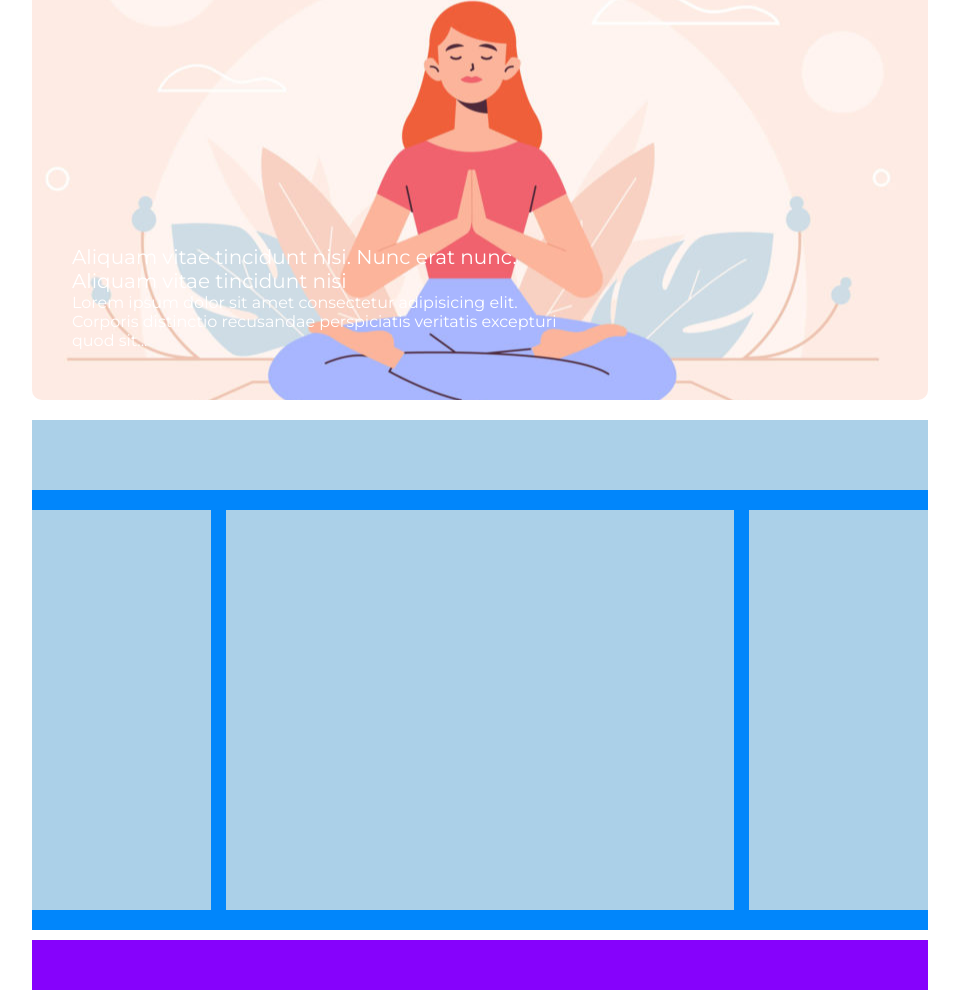
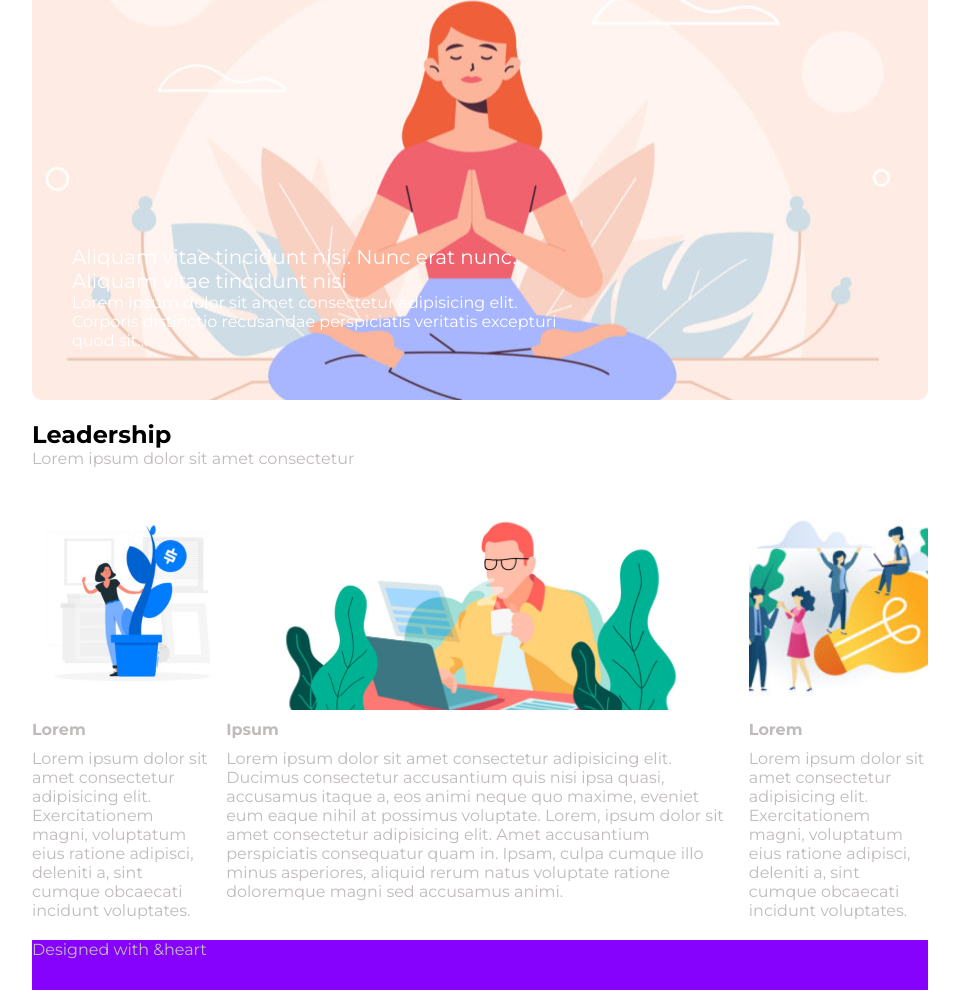
Before and after one commit to EmanuelaMocci/htmlcss-wp, a plain HTML site: page index.html in a window 1280 px wide. Shown: the part 192-1192 px from the top of the page, without its empty margins (160-1119 px from the left). Drawn offline with Linux system fonts and the light colour scheme.

Commit message:
Aggiunta sezione main

```diff
--- a/css/style.css
+++ b/css/style.css
@@ -70,20 +70,39 @@ a{
 .titolo-hero{
     font-size: 20px;
 }
+
 /* Main-section inferiore */
-.blue-sfondo{
-    background-color: #0186FB;
+.intestazione{;
+    height: 70px;
+    margin-top: 20px;
 }
 
-.intestazione{
-    background-color: #ABD0E8;
-    height: 70px;
+h2{
+    color: black;
 }
 
+h4{
+    padding: 10px 0;
+}
+.immagine-main{
+    height: 200px;
+    background-size: cover;
+    border-radius: 10px;
+}
+.sinistra{
+    background-image: url("../img/img-1.jpg");
+}
+.centrale{
+    background-image: url("../img/banner-2.jpg");
+    background-position: center;
+}
+.destra{
+    background-image: url("../img/img-3.jpg");
+    background-position: center;
+}
 .colonna-laterale{
     width: 20%;
     height: 400px;
-    background-color: #ABD0E8;
     float:left;
 }
 
@@ -91,8 +110,7 @@ a{
 .colonna-centrale{
     float: left;
     width: calc(60% - 30px);
-    height: 400px;
-    background-color: #ABD0E8;
+    height: 400px;;
     margin: 20px 15px;
 }
 /* Footer */
--- a/index.html
+++ b/index.html
@@ -39,22 +39,37 @@
 
             <!-- Section superiore -->
             <section>
-                <div class="hero">
-                    <div class="hero-contenuto">
-                        <div class="titolo-hero"> Aliquam vitae tincidunt nisi. Nunc erat nunc. Aliquam vitae tincidunt nisi</div>
-                        <div class="descrizione-hero">Lorem ipsum dolor sit amet consectetur adipisicing elit. Corporis distinctio recusandae perspiciatis veritatis excepturi quod sit...</div>
+                    <div class="hero">
+                        <div class="hero-contenuto">
+                            <div class="titolo-hero"> Aliquam vitae tincidunt nisi. Nunc erat nunc. Aliquam vitae tincidunt nisi</div>
+                            <div class="descrizione-hero">Lorem ipsum dolor sit amet consectetur adipisicing elit. Corporis distinctio recusandae perspiciatis veritatis excepturi quod sit...</div>
+                        </div>
                     </div>
-                </div>
             </section>
             <!-- /Section superiore -->
 
             <!-- Section inferiore -->
             <section>
-                <div class="blue-sfondo clearfix">
-                    <div class="intestazione"></div>
-                    <div class="colonna-laterale sinistra"></div>
-                    <div class="colonna-centrale"></div>
-                    <div class="colonna-laterale destra"></div>
+                <div class="main-inferiore clearfix">
+                    <div class="intestazione">
+                        <h2>Leadership</h2>
+                        <div>Lorem ipsum dolor sit amet consectetur</div>
+                    </div>
+                    <div class="colonna-laterale">
+                        <div class="immagine-main sinistra"></div>
+                        <h4>Lorem</h4>
+                        <p>Lorem ipsum dolor sit amet consectetur adipisicing elit. Exercitationem magni, voluptatum eius ratione adipisci, deleniti a, sint cumque obcaecati incidunt voluptates.</p>
+                    </div>
+                    <div class="colonna-centrale">
+                        <div class="immagine-main centrale"></div>
+                        <h4>Ipsum</h4>
+                        <p>Lorem ipsum dolor sit amet consectetur adipisicing elit. Ducimus consectetur accusantium quis nisi ipsa quasi, accusamus itaque a, eos animi neque quo maxime, eveniet eum eaque nihil at possimus voluptate. Lorem, ipsum dolor sit amet consectetur adipisicing elit. Amet accusantium perspiciatis consequatur quam in. Ipsam, culpa cumque illo minus asperiores, aliquid rerum natus voluptate ratione doloremque magni sed accusamus animi.</p>
+                    </div>
+                    <div class="colonna-laterale">
+                        <div class="immagine-main destra"></div>
+                        <h4>Lorem</h4>
+                        <p>Lorem ipsum dolor sit amet consectetur adipisicing elit. Exercitationem magni, voluptatum eius ratione adipisci, deleniti a, sint cumque obcaecati incidunt voluptates.</p>
+                    </div>
                 </div>
             </section>
             <!-- /Section inferiore -->
@@ -63,7 +78,9 @@
 
         <!-- Footer -->
         <footer>
-            <div class="viola"></div>
+            <div class="viola">
+                Designed with <span>&heart</span>
+            </div>
         </footer>
         <!-- /Footer -->
     </div>
```
